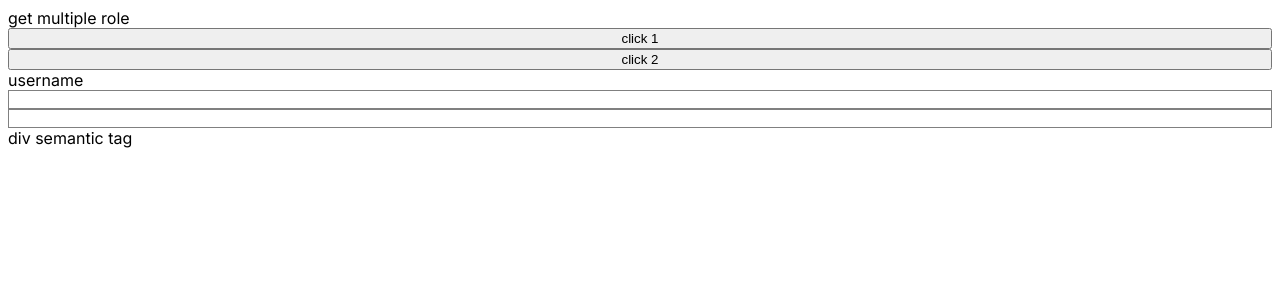
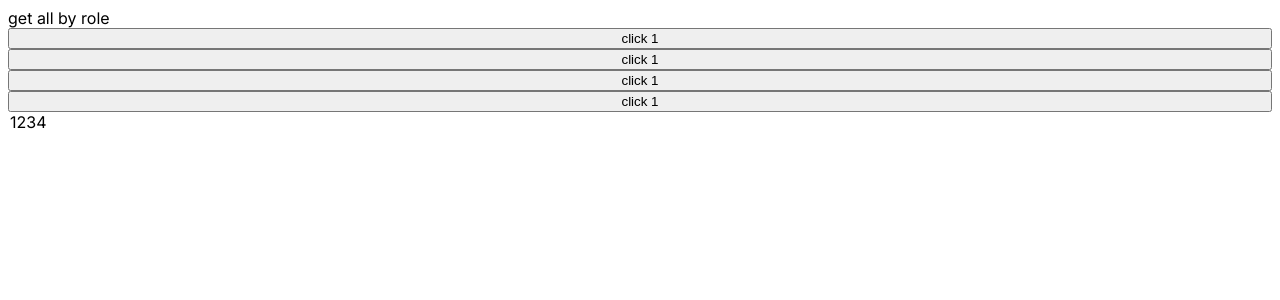
Before and after one commit to MuhammadAhmed-Developer/unit-testing, a Next.js app: page / in a window 1280 px wide. Shown: the top 300 px of the page. Built offline with nearby package versions, Linux system fonts and the light colour scheme.

Commit message:
get all by role

```diff
--- a/app/page.tsx
+++ b/app/page.tsx
@@ -9,13 +9,19 @@ export default function Home() {
 
   return (
     <main className="flex flex-col justify-center">
-      get multiple role
+      get all by role
       <button>click 1</button>
-      <button>click 2</button>
-      <label htmlFor="input1">username</label>
-      <input type="text" id="input1" />
-      <input type="text" />
-      <div role="div">div semantic tag</div>
+      <button>click 1</button>
+      <button>click 1</button>
+      <button>click 1</button>
+
+      <option>
+        <select>1</select>
+        <select>2</select>
+        <select>3</select>
+        <select>4</select>
+      </option>
+
     </main>
   );
 }
```
Also changed, not shown: 1 other file (tests, documents, lock files or other folders).
